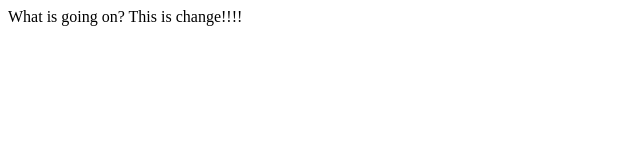
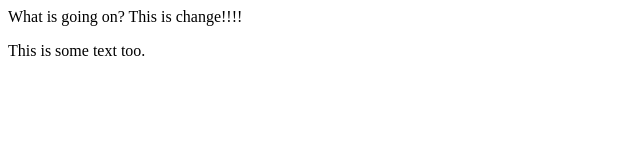
Before and after one commit to mbrousseauBrock/mbrousseauBrock.github.io, a plain HTML site: page index.html in a window 1280 px wide. Shown: the whole page, without its empty margins (0-640 px from the left). Drawn offline with Linux system fonts and the light colour scheme.

Commit message:
A new change.

```diff
--- a/index.html
+++ b/index.html
@@ -4,5 +4,8 @@
   </head>
   <body>
     What is going on? This is change!!!!
+    <p>
+      This is some text too.
+    </p>
   </body>
 </html>
```
